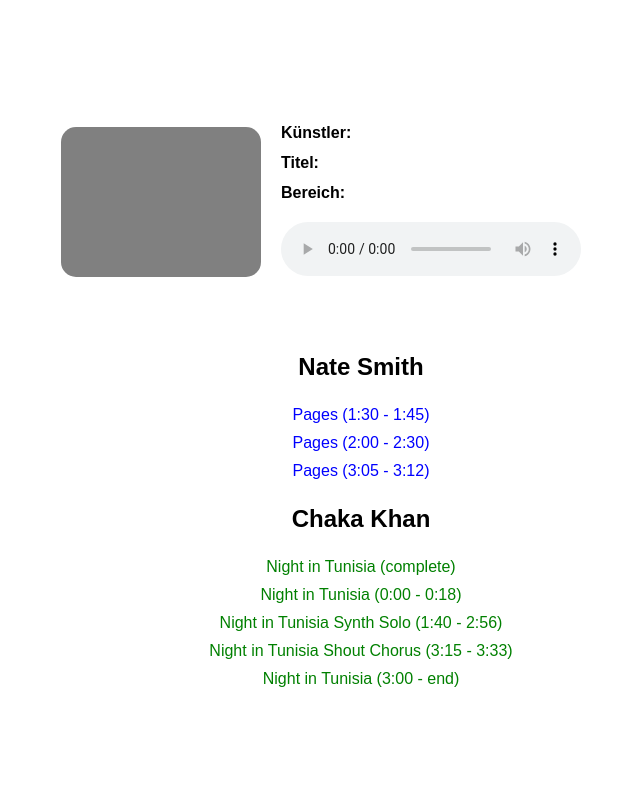
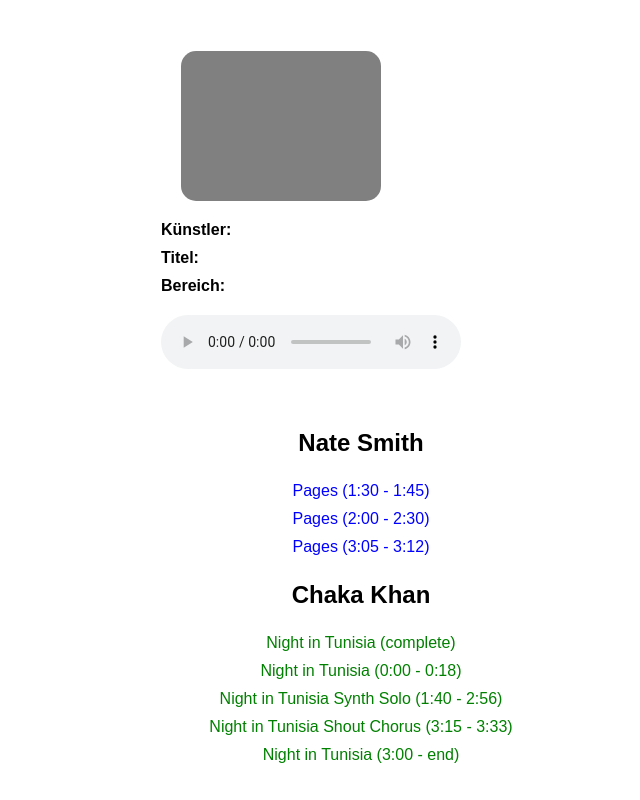
Before and after one commit to mididev/mediaplayer, a plain HTML site: page index.html in a window 1280 px wide. Shown: the whole page, without its empty margins (279-919 px from the left). Drawn offline with Linux system fonts and the light colour scheme.

Commit message:
Add files via upload

```diff
--- a/index.html
+++ b/index.html
@@ -18,21 +18,17 @@
 <body class="fullscreen">
   <div class="container">
 
-<div class="artists">
   <div class="artist-image">
   </div>
   <div class="player-container">
     <div class="grid">
-      <div class="heading">K&uuml;nstler:</div><div id="artist"></div>
-      <div style="flex-basis: 100%; line-height: 1px; height: 2px;"></div>
-      <div class="heading">Titel:</div><div id="songtitle"></div>
-      <div style="flex-basis: 100%; line-height: 1px; height: 2px;"></div>
-      <div class="heading">Bereich:</div><div id="range">&nbsp;</div>
+      <span class="heading">K&uuml;nstler:</span> <span id="artist"></span><br>
+      <span class="heading">Titel:</span> <span id="songtitle"></span><br>
+      <span class="heading">Bereich:</span> <span id="range">&nbsp;</span>
     </div>
 
     <audio controls id="audio_player3"></audio>
   </div>
-</div>
 
 <br><br>
 
```
